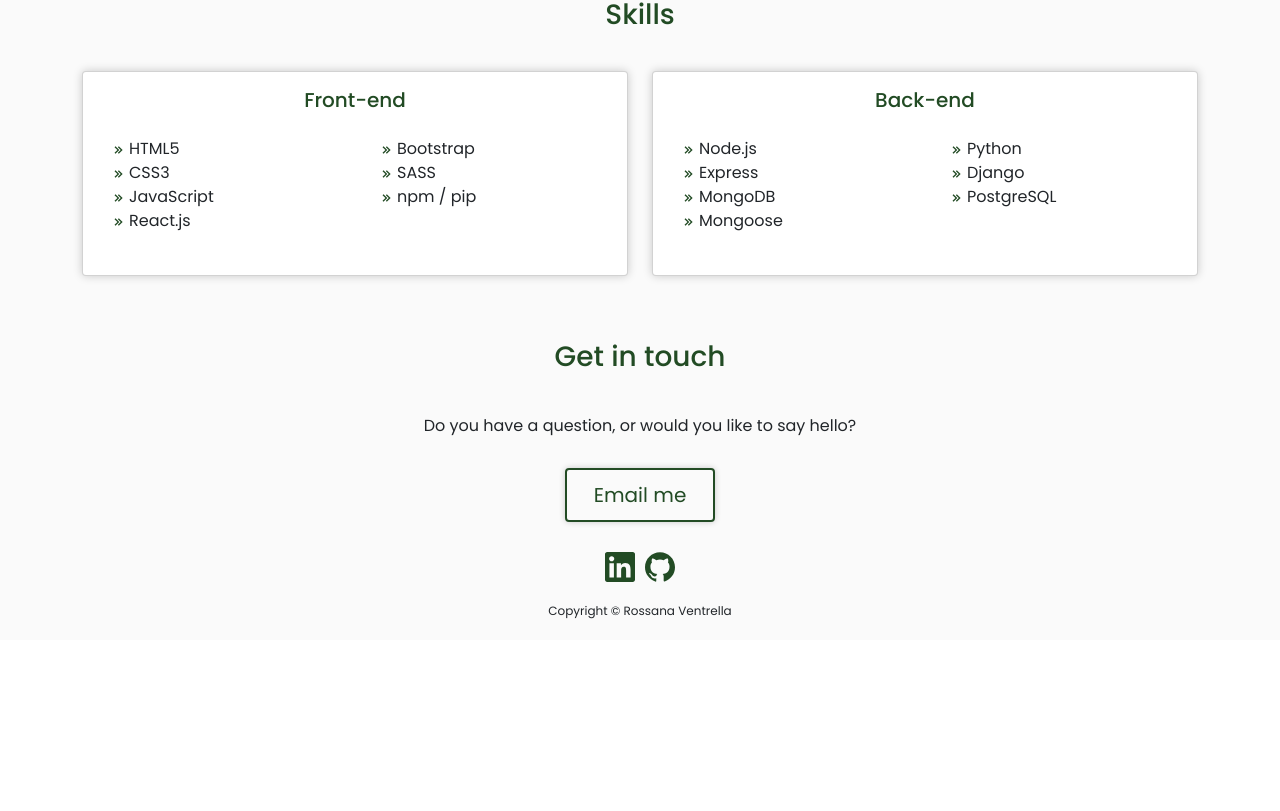
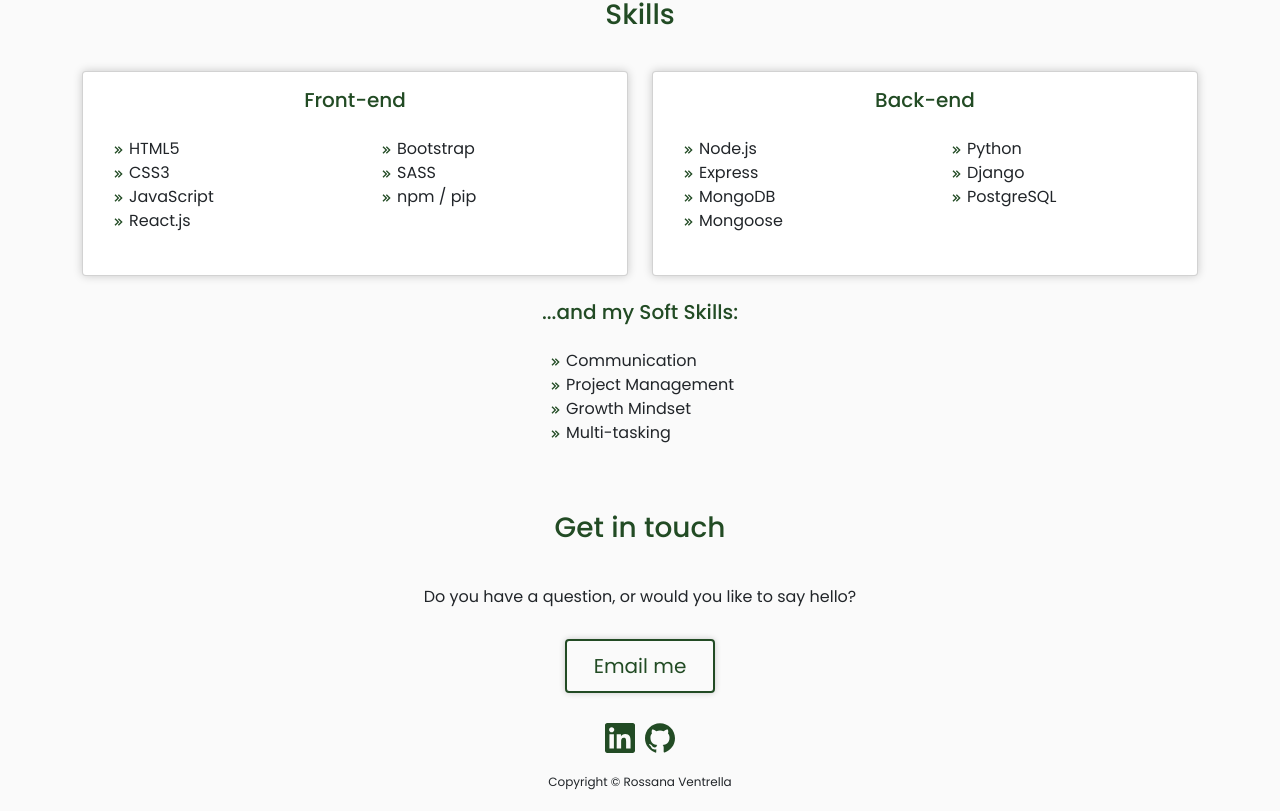
Before and after one commit to rossana87/portfolio, a React (Create React App) app in the folder client/: page / in a window 1280 px wide. Shown: the part 2849-3660 px from the top of the page. Before the commit the page ends 3489 px from the top, so only its background shows below. Built offline with nearby package versions, Linux system fonts and the light colour scheme.

Commit message:
soft-skills

```diff
--- a/client/src/components/skills/Skills.js
+++ b/client/src/components/skills/Skills.js
@@ -60,6 +60,17 @@
                 </Card.Body>
               </Card>
             </Col>
+            <Card.Body>
+              <Card.Title className='skills-title'>...and my Soft Skills:</Card.Title>
+              <Card.Text className='soft-skills-text'>
+                <ul>
+                  <li><BiChevronsRight className='skills-icon' />Communication</li>
+                  <li><BiChevronsRight className='skills-icon' />Project Management</li>
+                  <li><BiChevronsRight className='skills-icon' />Growth Mindset</li>
+                  <li><BiChevronsRight className='skills-icon' />Multi-tasking</li>
+                </ul>
+              </Card.Text>
+            </Card.Body>
           </Row>
         </div>
       </Container>
--- a/client/src/styles/components/skills.scss
+++ b/client/src/styles/components/skills.scss
@@ -32,4 +32,13 @@
     width: 20px;
   }
 
+  .soft-skills-text {
+    justify-content: center;
+    display: flex;
+
+    .soft-skills-text ul {
+      align-items: center;
+    }
+  }
+
 }
```
